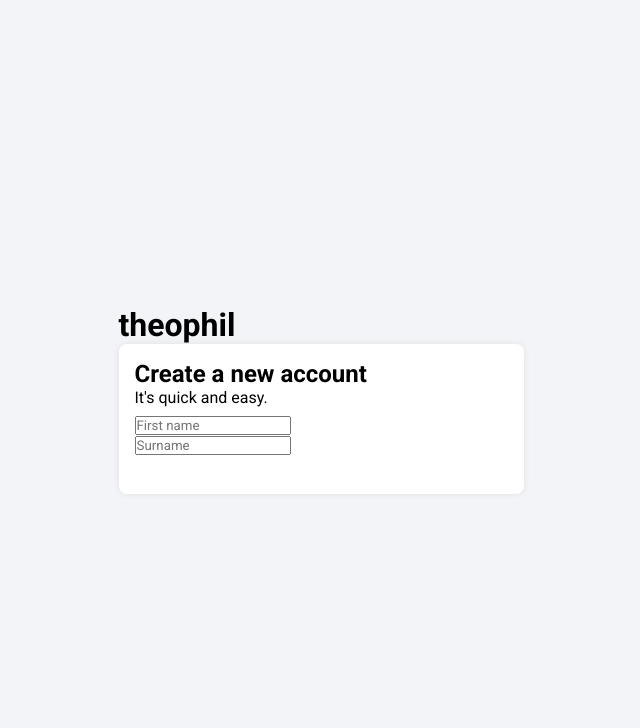
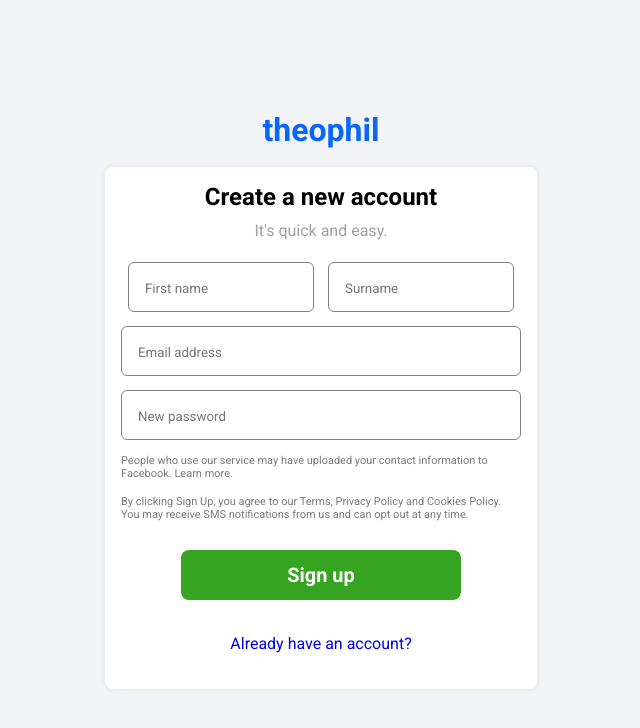
Before and after one commit to theodan11/Social_Media_MERN_PRAC, a React (Vite) app in the folder frontend/: page / in a window 1280 px wide. Shown: the top 728 px of the page, without its empty margins (319-959 px from the left). Built offline with nearby package versions, Linux system fonts and the light colour scheme.

Commit message:
register page

```diff
--- a/frontend/src/App.css
+++ b/frontend/src/App.css
@@ -48,4 +48,10 @@
     font-size: 20px;
     font-weight: bold;
     background-color: #36A420;
+    transition: background-color .3s ease;
 }
+
+.create-btn:hover{
+
+    background-color:#00A400;
+}
--- a/frontend/src/pages/RegisterPage.jsx
+++ b/frontend/src/pages/RegisterPage.jsx
@@ -7,20 +7,35 @@ const RegisterPage = () => {
         <div className='registerPage'>
             <div className="registerContainer">
                 <h1>theophil</h1>
-                <div className="card">
+                <div className="card signupCard">
                     <div className="title">
                         <h2>Create a new account</h2>
                         <p>It's quick and easy.</p>
 
                     </div>
-                        <div className="nameContainer">
-                            <div className="fname">
-                                <input type="text" placeholder='First name'/>
-                            </div>
-                            <div className="sname">
-                                <input type="text" placeholder='Surname'/>
-                            </div>
+                    <div className="nameContainer ">
+                        <div className="fname my-input">
+                            <input type="text" placeholder='First name' />
                         </div>
+                        <div className="sname my-input">
+                            <input type="text" placeholder='Surname' />
+                        </div>
+                    </div>
+
+                    <div className="emailInput my-input m-input-full">
+                        <input type="email" placeholder='Email address' />
+                    </div>
+                    <div className="passwordInput my-input m-input-full">
+                        <input type="password" placeholder='New password' />
+                    </div>
+
+                    <div className="termsandcondition">
+                        <p>People who use our service may have uploaded your contact information to Facebook. Learn more.</p>
+                        <p>By clicking Sign Up, you agree to our Terms, Privacy Policy and Cookies Policy. You may receive SMS notifications from us and can opt out at any time.</p>
+                    </div>
+
+                    <button className="m-btn create-btn s-btn">Sign up</button>
+                    <a href="#">Already have an account?</a>
                 </div>
             </div>
         </div>
--- a/frontend/src/pages/loginPage.css
+++ b/frontend/src/pages/loginPage.css
@@ -31,7 +31,8 @@ gap: 100px;
 .loginForm .inputCon{
     font-size: 17px;
     /* border: none; */
-    border: .8px solid var(--secondary);
+    /* border: .8px solid var(--secondary); */
+    border: .8px solid gray;
 
     width: 330px;
     border-radius: 6px;
--- a/frontend/src/pages/registerPage.css
+++ b/frontend/src/pages/registerPage.css
@@ -4,5 +4,82 @@
     align-items: center;
     width: 100vw;
     height: 100vh;
+
     background-color: var(--secondary);
 }
+
+.title  {
+    text-align: center;
+}
+
+.title >p{
+    margin-top: 10px;
+    color: rgb(160, 160, 160);
+}
+
+.registerContainer{
+    gap: 18px;
+    display: flex;
+    flex-direction: column;
+    justify-content: center;
+    align-items: center;
+}
+.registerContainer > h1{
+    color: var(--primary);
+}
+
+.signupCard{
+    display: flex;
+    flex-direction: column;
+    justify-content: center;
+    align-items: center;
+    max-width: 432px;
+    gap: 14px;
+}
+
+.signupCard .termsandcondition p{
+    font-size: 11px;
+    color: rgb(123, 123, 123);
+    margin-bottom: 15px;
+
+}
+
+.nameContainer{
+    display: flex;
+    align-items: center;
+    gap: 14px;
+}
+
+.my-input{
+    font-size: 17px;
+    /* border: none; */
+    border: .8px solid gray;
+    padding: 14px 16px;
+
+    /* width: 330px; */
+    border-radius: 6px;
+}
+
+.my-input>input{
+    border: none;
+    outline: none;
+    width: 100%;
+}
+
+.m-input-full{
+    width: 100%;
+}
+
+.signupCard > a{
+    margin-bottom: 20px;
+    text-decoration: none;
+}
+
+.s-btn{
+    width: 70%;
+    margin-bottom: 20px;
+}
+
+.my-input:focus-within{
+    outline: 1px solid var(--primary);
+}
```
